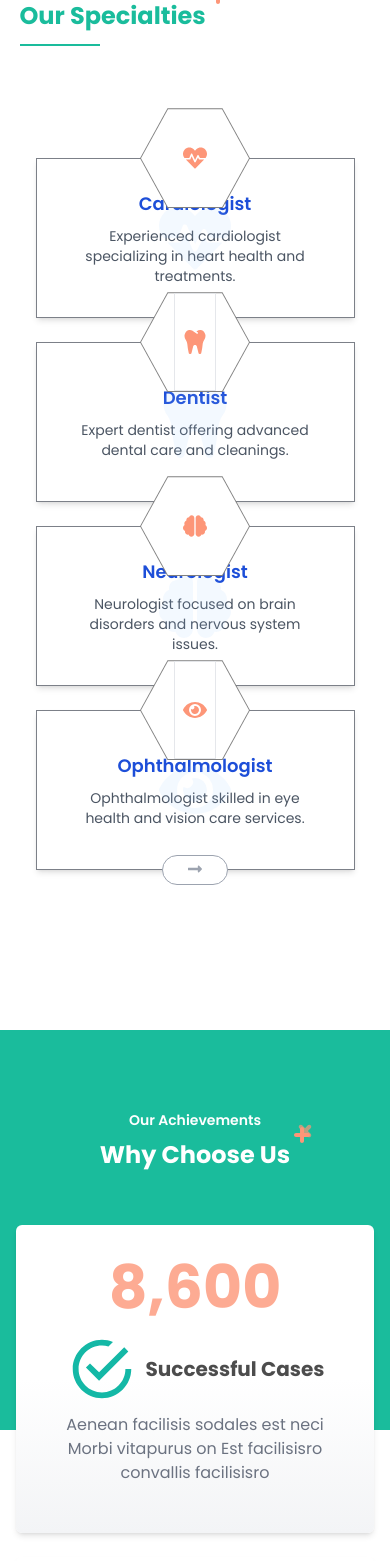
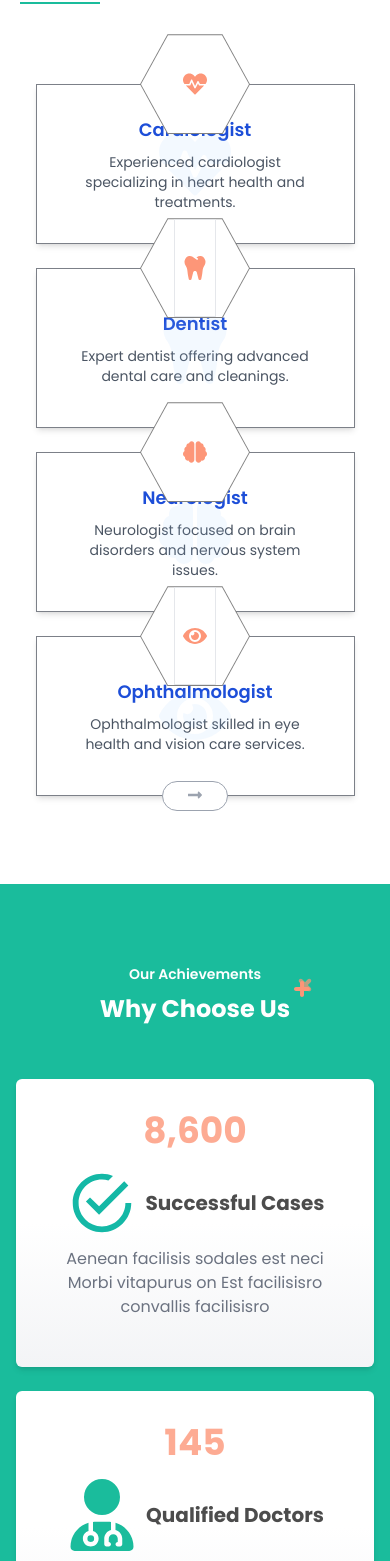
Before and after one commit to jahedasultana/Health-Track, a React (Vite) app: page / in a window 390 px wide. Shown: the part 4302-5863 px from the top of the page. Built offline with nearby package versions, Linux system fonts and the light colour scheme; no server answers.

Commit message:
Specialties color fix

```diff
--- a/src/pages/home/banner/whyChooseUs/WhyChooseUs.jsx
+++ b/src/pages/home/banner/whyChooseUs/WhyChooseUs.jsx
@@ -33,8 +33,8 @@ const WhyChooseUs = () => {
   }, []);
 
   return (
-    <div className="pb-36 pt-8" ref={sectionRef}>
-      <div className="bg-[#1ABC9C] h-[400px] py-20">
+    <div className="md:pb-36 pb-6 pt-8" ref={sectionRef}>
+      <div className="bg-[#1ABC9C] md:h-[400px] py-20">
         <div className="text-center mb-10">
           <p className="text-white text-[14px] font-semibold mb-2">
             Our Achievements
@@ -52,7 +52,7 @@ const WhyChooseUs = () => {
           <div className="group relative bg-gradient-to-b from-white via-white to-gray-100 rounded-md p-8 text-center shadow-md hover:shadow-lg transition-shadow duration-300">
             <div className="absolute inset-0 border border-transparent group-hover:border-r-[8px] group-hover:border-t-[3px] group-hover:border-l-[2px] group-hover:border-b-[7px] group-hover:border-[#f2ded9] transition-all duration-300"></div>
 
-            <h2 className="text-[#FD9678]/80 text-6xl font-bold mb-4">
+            <h2 className="text-[#FD9678]/80 text-4xl md:text-6xl font-bold mb-4">
               {startCounter && <CountUp start={0} end={8600} duration={3} />}
             </h2>
             <div className="flex justify-center items-center gap-2 mb-2">
@@ -76,7 +76,7 @@ const WhyChooseUs = () => {
           {/* Card 2 */}
           <div className="group relative bg-gradient-to-b from-white via-white to-gray-100 rounded-md p-8 text-center shadow-md hover:shadow-lg transition-shadow duration-300">
             <div className="absolute inset-0 border border-transparent group-hover:border-r-[8px] group-hover:border-t-[3px] group-hover:border-l-[2px] group-hover:border-b-[7px] group-hover:border-[#f2ded9] transition-all duration-300"></div>
-            <h2 className="text-[#FD9678]/80 text-6xl font-bold mb-4">
+            <h2 className="text-[#FD9678]/80 text-4xl md:text-6xl font-bold mb-4">
               {startCounter && (
                 <CountUp start={0} end={145} duration={3} delay={1} />
               )}
@@ -102,7 +102,7 @@ const WhyChooseUs = () => {
           <div className="group relative bg-gradient-to-b from-white via-white to-gray-100 rounded-md p-8 text-center shadow-md hover:shadow-lg transition-shadow duration-300">
             <div className="absolute inset-0 border border-transparent group-hover:border-r-[8px] group-hover:border-t-[3px] group-hover:border-l-[2px] group-hover:border-b-[7px] group-hover:border-[#f2ded9] transition-all duration-300"></div>
 
-            <h2 className="text-[#FD9678]/80 text-6xl font-bold mb-4">
+            <h2 className="text-[#FD9678]/80 text-4xl md:text-6xl font-bold mb-4">
               {startCounter && (
                 <CountUp start={0} end={25} duration={3} delay={2} />
               )}
@@ -127,7 +127,7 @@ const WhyChooseUs = () => {
           {/* Card 4 */}
           <div className="group relative bg-gradient-to-b from-white via-white to-gray-100 rounded-md p-8 text-center shadow-md hover:shadow-lg transition-shadow duration-300">
             <div className="absolute inset-0 border border-transparent group-hover:border-r-[8px] group-hover:border-t-[3px] group-hover:border-l-[2px] group-hover:border-b-[7px] group-hover:border-[#f2ded9] transition-all duration-300"></div>
-            <h2 className="text-[#FD9678]/80 text-6xl font-bold mb-4">24X7</h2>
+            <h2 className="text-[#FD9678]/80 text-4xl md:text-6xl font-bold mb-4">24X7</h2>
             <div className="flex justify-center items-center gap-2 mb-2">
               <MdGroups className="text-[#1ABC9C] text-7xl" />
               <p className="text-xl font-bold text-black/70">
--- a/src/pages/home/faq/Faq.jsx
+++ b/src/pages/home/faq/Faq.jsx
@@ -46,7 +46,7 @@ const Faq = () => {
     <div className=" w-[90%] mx-auto my-14  md:my-28">
       <div className="md:mb-16 mb-10">
         <p className="text-black/70 text-[14px] font-semibold">FAQ</p>
-        <h2 className=" relative text-[#1ABC9C] md:text-4xl text-2xl font-bold mb-3 w-[max-content]">
+        <h2 className=" relative text-[#1ABC9C] md:text-4xl text-xl font-bold mb-3 w-[max-content]">
         Frequently Asked Questions
           <TiPlus className="absolute text-[#FD9678]  -right-6 -top-4" />
           <TiPlus className="absolute text-[#FD9678] opacity-70 text-2xl -right-[27px] rotate-45 -top-5" />
--- a/src/pages/home/specialties/InfoCard.jsx
+++ b/src/pages/home/specialties/InfoCard.jsx
@@ -1,7 +1,9 @@
 import { FaLongArrowAltRight } from "react-icons/fa";
 export const InfoCard = ({ title, Icon, description, isEven, color }) => {
   return (
-    <div className={`relative flex  flex-col items-center justify-center bg-white/80 shadow-md p-8 text-center w-full h-40 sm:h-48 lg:h-56 border border-gray-900/55 hover:bg-[${color}]`}>
+    <div
+      className={`relative flex  flex-col items-center justify-center bg-white/80 shadow-md p-8 text-center w-full h-40 sm:h-48 lg:h-56 border border-gray-900/55 hover:bg-[${color}]`}
+    >
       {/* Background Icon */}
       <Icon className="absolute text-blue-300 opacity-10 text-7xl sm:text-8xl lg:text-9xl" />
 
@@ -35,7 +37,7 @@ export const InfoCard = ({ title, Icon, description, isEven, color }) => {
               isEven ? "border" : ""
             } sm:text-3xl lg:text-4xl h-full p-[8px]`}
           >
-            <Icon/>
+            <Icon />
           </div>
         </div>
       </div>
--- a/src/pages/home/specialties/Specialties.jsx
+++ b/src/pages/home/specialties/Specialties.jsx
@@ -4,7 +4,7 @@ import { FaHeartbeat, FaTooth, FaBrain, FaEye } from "react-icons/fa";
 
 const Specialties = () => {
   return (
-    <div className="w-[90%] space-y-24 mt-[90px] mb-28 mx-auto ">
+    <div className="w-[90%] space-y-2 mt-[20px] md:mt-[90px] mb-10 md:mb-28 mx-auto ">
 
 
       <div className=" mb-16">
```
